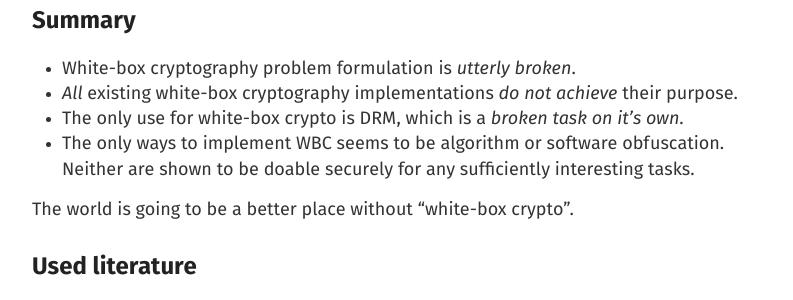
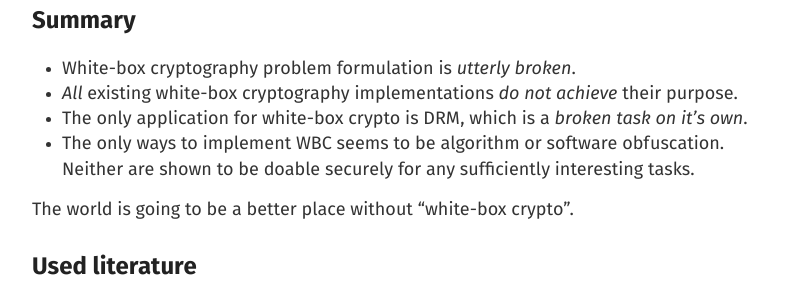
Before and after one commit to m1el/m1el.github.io, a Jekyll site: the page built from _posts/2015-05-14-wbc.md, in a window 1280 px wide and 900 px high, scrolled down 3742 px. Shown: the part 150-450 px from the top of the window, without its empty margins (238-1031 px from the left). Built offline with Jekyll 4.4.1, drawn with Linux system fonts in a browser that asks for light colours; Markdown is read by kramdown in place of the engine named in the settings.

Commit message:
s/use/application/

```diff
--- a/_posts/2015-05-14-wbc.md
+++ b/_posts/2015-05-14-wbc.md
@@ -163,7 +163,7 @@ In the question section someone gives a comment [52:59](https://www.youtube.com/
 
 - White-box cryptography problem formulation is *utterly broken*.
 - *All* existing white-box cryptography implementations *do not achieve* their purpose.
-- The only use for white-box crypto is DRM, which is a *broken task on it's own*.
+- The only application for white-box crypto is DRM, which is a *broken task on it's own*.
 - The only ways to implement WBC seems to be algorithm or software obfuscation.
   Neither are shown to be doable securely for any sufficiently interesting tasks.
 
```
